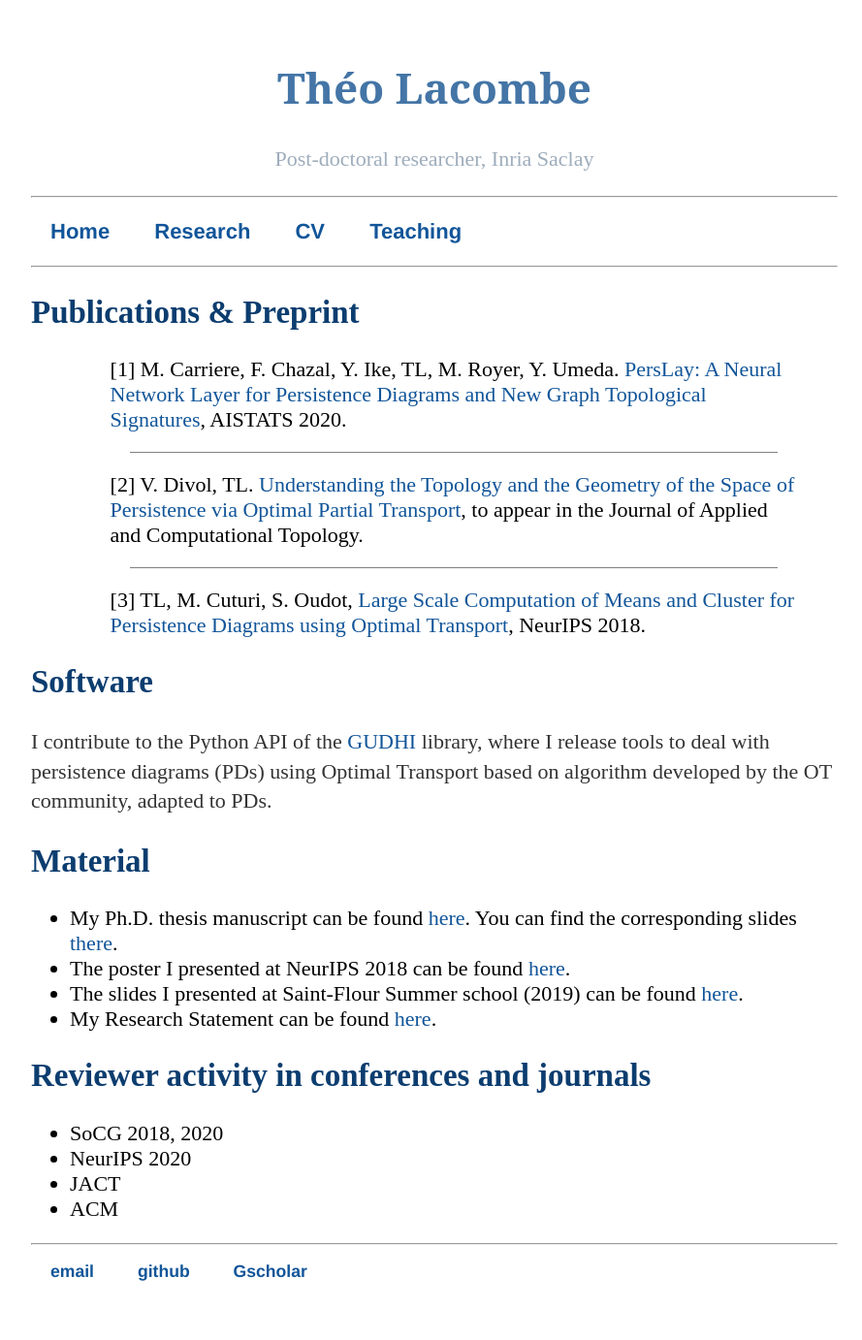
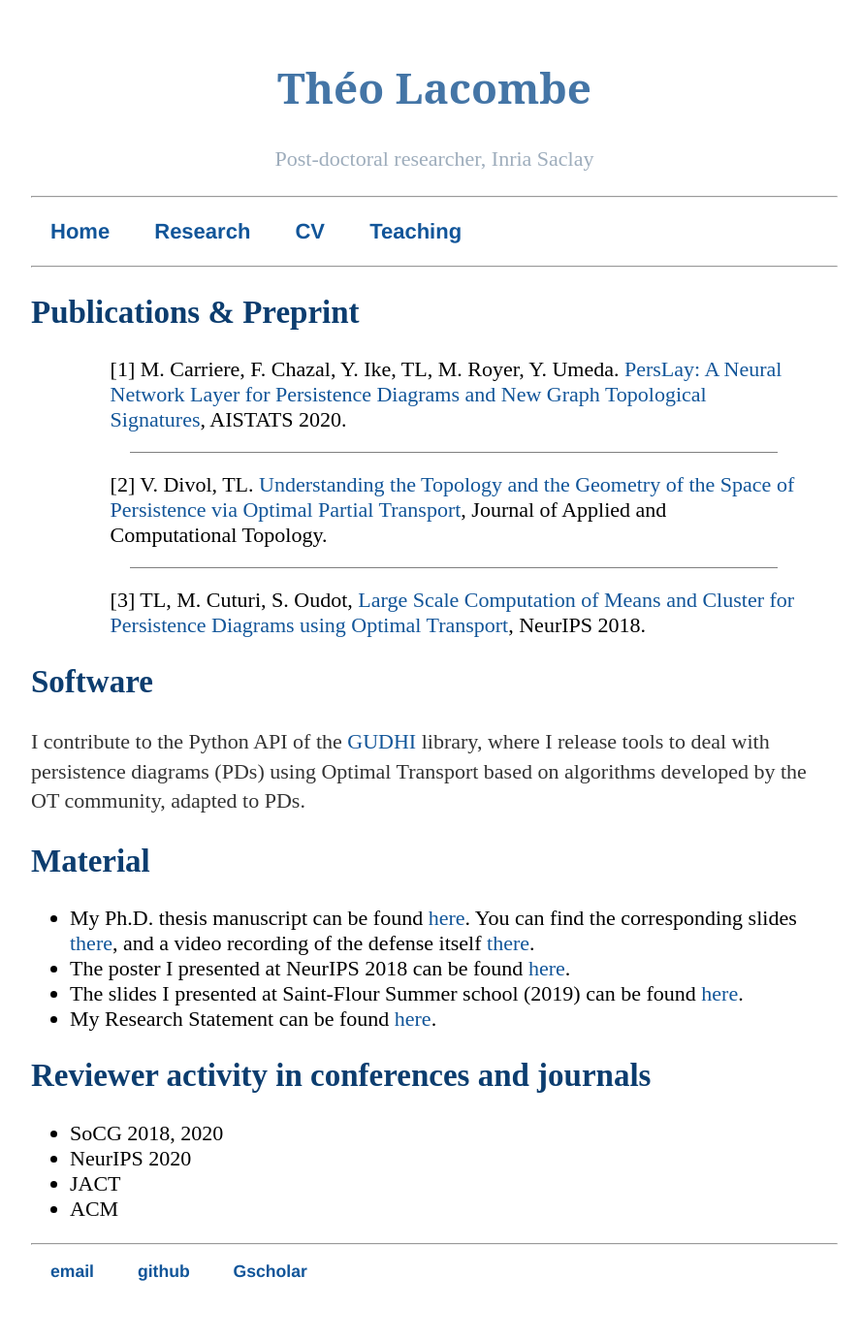
Before and after one commit to tlacombe/tlacombe.github.io, a Jekyll site: the page built from research/index.html, in a window 1280 px wide. Shown: the whole page at 97% size, without its empty margins (192-1081 px from the left). Built offline with Jekyll 4.4.1, drawn with Linux system fonts in a browser that asks for light colours.

Commit message:
update material

```diff
--- a/research/index.html
+++ b/research/index.html
@@ -5,18 +5,18 @@ title: TL - Research
 <h2>Publications & Preprint</h2>
 	<ol class="publi">
 		<li> M. Carriere, F. Chazal, Y. Ike, TL, M. Royer, Y. Umeda. <a href="https://arxiv.org/pdf/1904.09378.pdf">PersLay: A Neural Network Layer for Persistence Diagrams and New Graph Topological Signatures</a>, AISTATS 2020.</li>
-		<li> V. Divol, TL. <a href="https://arxiv.org/pdf/1901.03048.pdf">Understanding the Topology and the Geometry of the Space of Persistence via Optimal Partial Transport</a>, to appear in the Journal of Applied and Computational Topology.</li>
+		<li> V. Divol, TL. <a href="https://arxiv.org/pdf/1901.03048.pdf">Understanding the Topology and the Geometry of the Space of Persistence via Optimal Partial Transport</a>, Journal of Applied and Computational Topology.</li>
 		<li class="last"> TL, M. Cuturi, S. Oudot, <a href="https://arxiv.org/pdf/1805.08331.pdf">Large Scale Computation of Means and Cluster for Persistence Diagrams using Optimal Transport</a>, NeurIPS 2018. </li>
 	</ol>
 
 
 <h2>Software</h2>
 
-<p> I contribute to the Python API of the <a href="https://gudhi.inria.fr/python/latest/">GUDHI</a> library, where I release tools to deal with persistence diagrams (PDs) using Optimal Transport based on algorithm developed by the OT community, adapted to PDs.</p>
+<p> I contribute to the Python API of the <a href="https://gudhi.inria.fr/python/latest/">GUDHI</a> library, where I release tools to deal with persistence diagrams (PDs) using Optimal Transport based on algorithms developed by the OT community, adapted to PDs.</p>
 
 <h2>Material</h2>
 	<ul>
-		<li> My Ph.D. thesis manuscript can be found <a href="./material/these.pdf">here</a>. You can find the corresponding slides <a href="./material/soutenance.pdf">there</a>.</li>
+		<li> My Ph.D. thesis manuscript can be found <a href="./material/these.pdf">here</a>. You can find the corresponding slides <a href="./material/soutenance.pdf">there</a>, and a video recording of the defense itself <a href="https://www.youtube.com/watch?v=4rGDZ_wNwkk">there</a>.</li>
 		<li> The poster I presented at NeurIPS 2018 can be found <a href="./material/poster_NIPS_2018.pdf">here</a>.</li>
 		<li> The slides I presented at Saint-Flour Summer school (2019) can be found <a href="./material/stflour_Lacombe.pdf">here</a>.</li>
 		<li> My Research Statement can be found <a href="./material/researchStatement.pdf">here</a>.</li>
```
